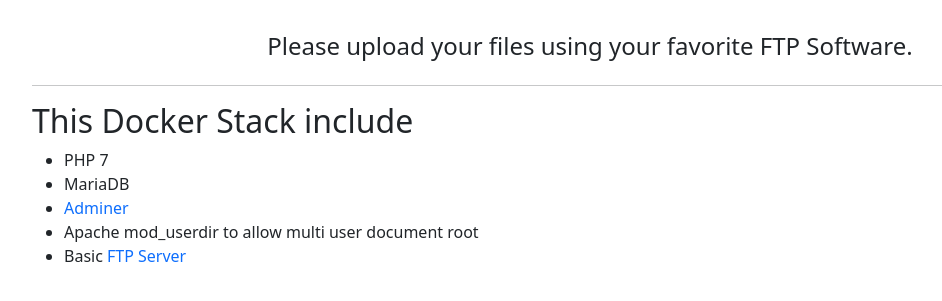
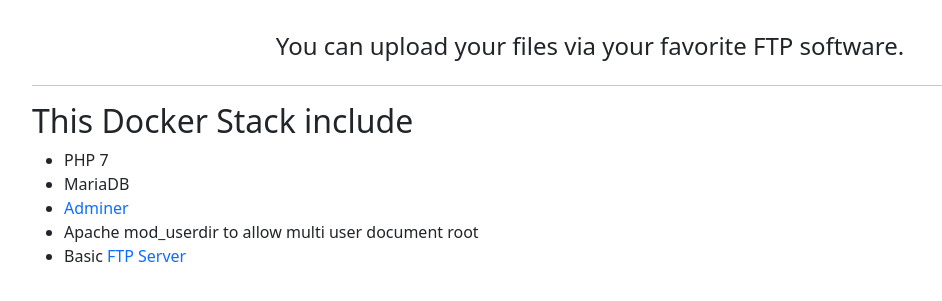
Before and after one commit to c4software/rpi-docker-lamp-stack, a PHP site: page / in a window 1280 px wide. Shown: the part 56-357 px from the top of the page, without its empty margins (50-992 px from the left). Run offline with PHP 8.4, Linux system fonts and the light colour scheme.

Commit message:
Update title

```diff
--- a/html/index.php
+++ b/html/index.php
@@ -26,7 +26,7 @@
     </nav>
 
     <main class="container">
-        <h4 class="text-center mt-2 mb-4">Please upload your files using your favorite FTP Software.</h4>
+        <h4 class="text-center mt-2 mb-4">You can upload your files via your favorite FTP software.</h4>
 
         <?php
             $dirs = array_diff(glob('users/*', GLOB_ONLYDIR),  array('..', '.'));
```
